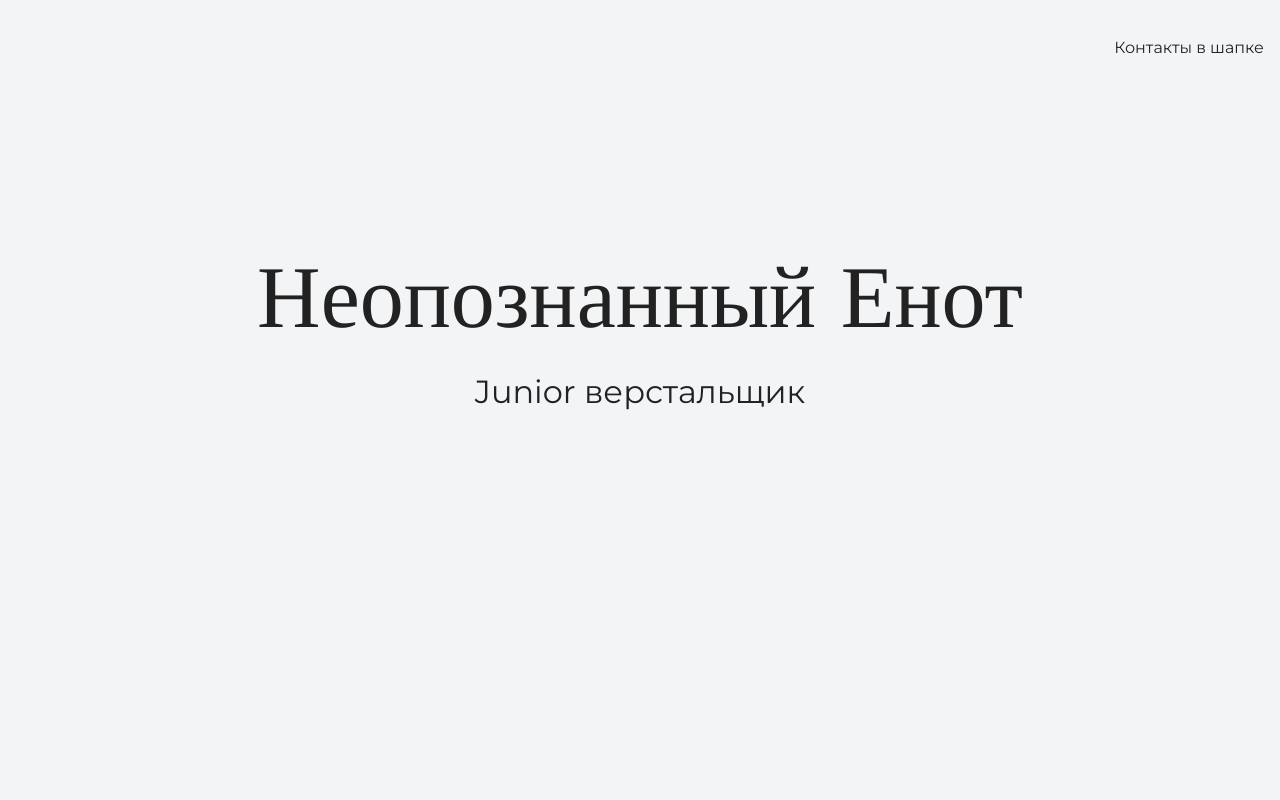
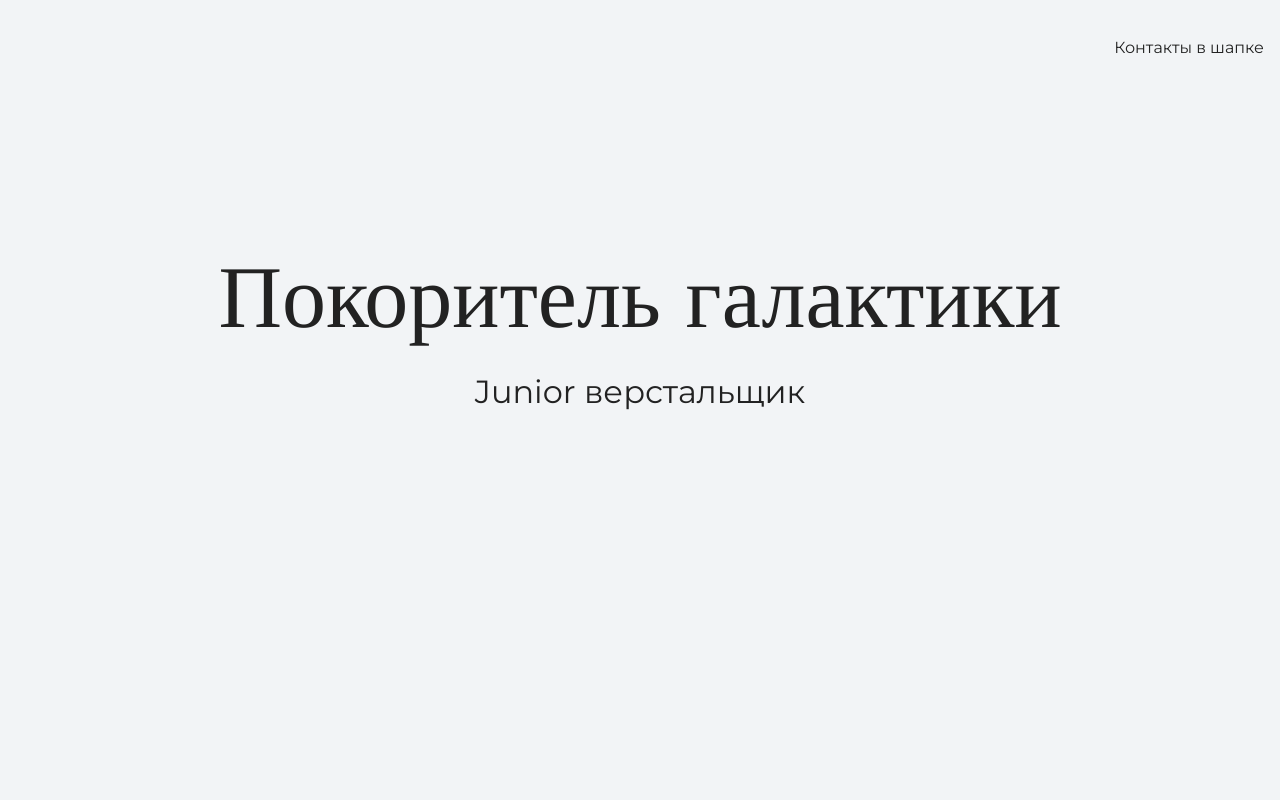
Before and after one commit to Mustdiepro/mdp, a plain HTML site: page index.html in a window 1280 px wide. Shown: the top 800 px of the page. Drawn offline with nearby package versions, Linux system fonts and the light colour scheme.

Commit message:
меняет текст на главной

```diff
--- a/index.html
+++ b/index.html
@@ -16,7 +16,7 @@
 
     <section class="hero-image">
       <div class="container">
-      <h1 class="heading">Неопознанный Енот</h1>
+      <h1 class="heading">Покоритель галактики</h1>
       <p>Junior верстальщик</p>
     </div>
     </section>
```
